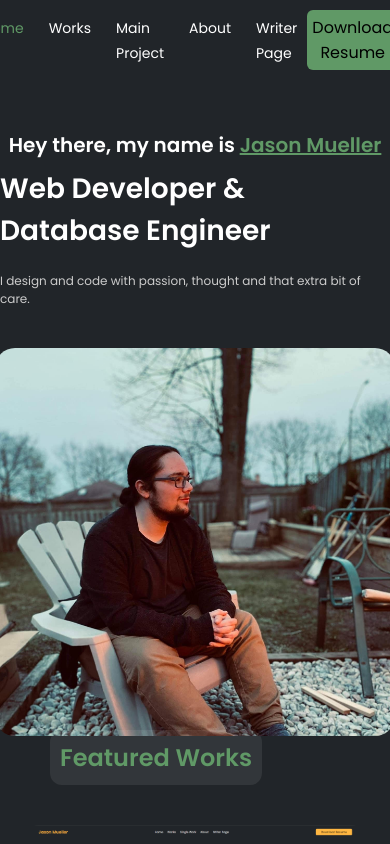
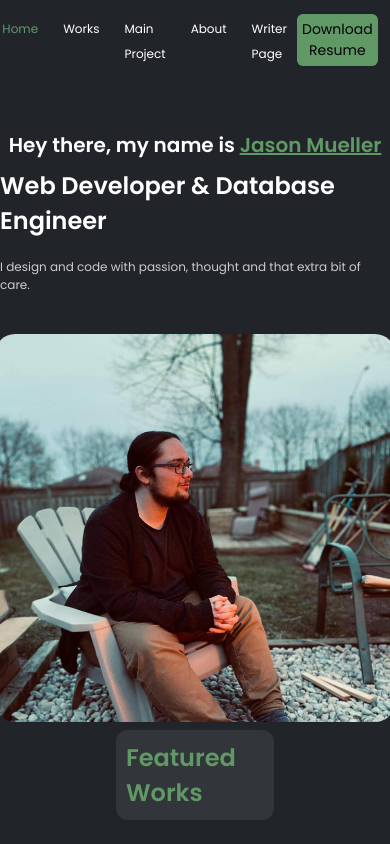
Before and after one commit to j-muell/Portfolio-Website, a website: page index.html in a window 390 px wide. Shown: the top 844 px of the page. Drawn offline with nearby package versions, Linux system fonts and the light colour scheme.

Commit message:
mobile fix

```diff
--- a/styles.css
+++ b/styles.css
@@ -690,10 +690,11 @@ footer .cols .links-col a i{
         cursor: pointer; /* This is for cursor hover */
         border-radius: 6px; /* this is for rounding corners */
         transition: background-color 0.3s ease;
+        font-size: 14px;
     }
 
     .navbar ul li a{
-        font-size: 14px;
+        font-size: 12px;
     }
 
     .main{
@@ -707,7 +708,7 @@ footer .cols .links-col a i{
     }
 
     .main p.title{
-     font-size: 28px;
+     font-size: 24px;
     }
 
     .main p.subtitle{
@@ -718,6 +719,19 @@ footer .cols .links-col a i{
         margin-top: 40px;
         width: 400px;
         height: 400px;
+    }
+
+    .separator{
+        display: flex;
+        flex-direction: column;
+        align-items: center;
+        margin: 20px 116px 40px;
+        margin-top: 50px;
+    }
+
+    .separator h4{
+        display: flex;
+        align-items: center;
     }
 
     .skills{
```
